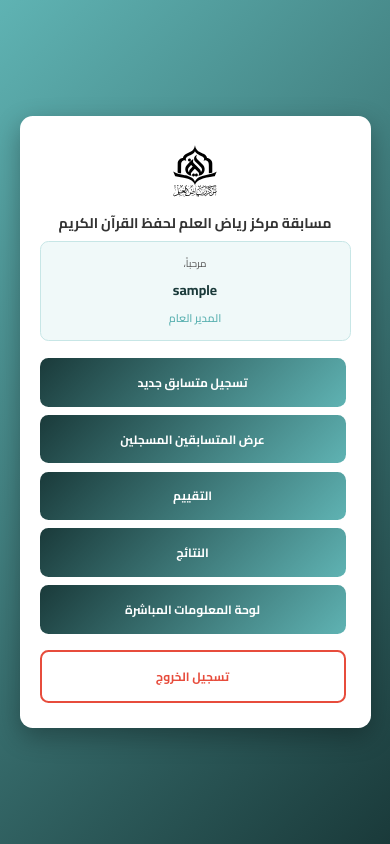
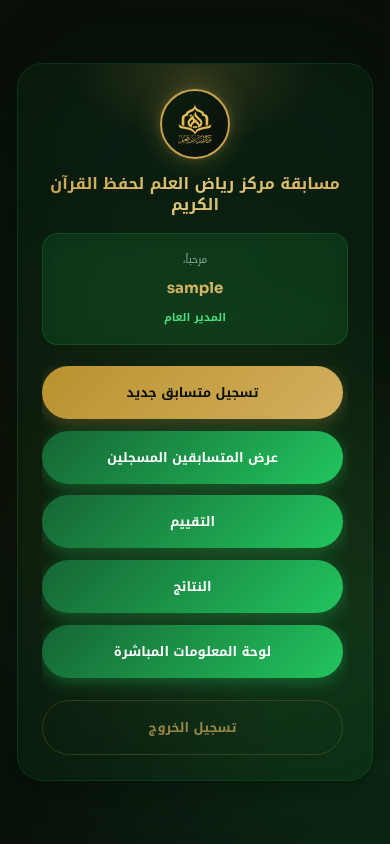
Before and after one commit to hamzaconcepts-eng/qce1447, a Next.js app: page /dashboard in a window 390 px wide. Built offline with nearby package versions, Linux system fonts and the light colour scheme; sample sign-in values are in the browser's storage.

Commit message:
Make live stats page fully responsive for all devices

```diff
--- a/src/app/dashboard/page.tsx
+++ b/src/app/dashboard/page.tsx
@@ -64,6 +64,9 @@ export default function DashboardPage() {
 
   return (
     <>
+      {/* Google Fonts */}
+      <link href="https://fonts.googleapis.com/css2?family=Sora:wght@300;400;500;600;700;800&family=Noto+Kufi+Arabic:wght@300;400;500;600;700;800;900&display=swap" rel="stylesheet" />
+
       <style jsx global>{`
         * {
           margin: 0;
@@ -75,13 +78,129 @@ export default function DashboardPage() {
           height: calc(var(--vh, 1vh) * 100);
           width: 100vw;
           overflow: hidden;
-          font-family: 'Cairo', sans-serif;
         }
 
         body {
-          background: linear-gradient(135deg, #5fb3b3 0%, #1a3a3a 100%);
+          background: #0A0F0A;
+          font-family: 'Noto Kufi Arabic', 'Sora', -apple-system, BlinkMacSystemFont, sans-serif;
+          color: #F0FDF4;
+          -webkit-font-smoothing: antialiased;
+        }
+
+        /* Animated Background Orbs */
+        .bg-canvas {
+          position: fixed;
+          top: 0;
+          left: 0;
+          right: 0;
+          bottom: 0;
+          z-index: 0;
+          overflow: hidden;
+          pointer-events: none;
+        }
+
+        .bg-orb {
+          position: absolute;
+          border-radius: 50%;
+          filter: blur(120px);
+          opacity: 0.3;
+        }
+
+        .bg-orb.green-1 {
+          width: 500px;
+          height: 500px;
+          background: radial-gradient(circle, #22C55E, transparent 70%);
+          bottom: -15%;
+          left: 20%;
+          animation: orbPulse1 15s ease-in-out infinite alternate;
+        }
+
+        .bg-orb.green-2 {
+          width: 350px;
+          height: 350px;
+          background: radial-gradient(circle, #166534, transparent 70%);
+          top: 10%;
+          right: -5%;
+          animation: orbPulse2 20s ease-in-out infinite alternate;
+        }
+
+        .bg-orb.gold-1 {
+          width: 400px;
+          height: 400px;
+          background: radial-gradient(circle, #C8A24E, transparent 70%);
+          top: 35%;
+          left: -8%;
+          opacity: 0.18;
+          animation: orbPulse3 18s ease-in-out infinite alternate;
+        }
+
+        .bg-orb.gold-2 {
+          width: 300px;
+          height: 300px;
+          background: radial-gradient(circle, #D4AF5E, transparent 70%);
+          bottom: 20%;
+          right: -5%;
+          opacity: 0.12;
+          animation: orbPulse2 22s ease-in-out infinite alternate;
+        }
+
+        @keyframes orbPulse1 {
+          0% { transform: translate(0, 0) scale(1); opacity: 0.25; }
+          50% { transform: translate(30px, -20px) scale(1.15); opacity: 0.35; }
+          100% { transform: translate(-20px, 10px) scale(0.95); opacity: 0.2; }
+        }
+
+        @keyframes orbPulse2 {
+          0% { transform: translate(0, 0) scale(1); }
+          100% { transform: translate(-40px, 30px) scale(1.1); }
+        }
+
+        @keyframes orbPulse3 {
+          0% { transform: translate(0, 0) scale(1); }
+          100% { transform: translate(30px, -20px) scale(1.08); }
+        }
+
+        .bg-canvas::after {
+          content: '';
+          position: absolute;
+          inset: 0;
+          background: repeating-linear-gradient(
+            0deg,
+            transparent,
+            transparent 2px,
+            rgba(34, 197, 94, 0.012) 2px,
+            rgba(34, 197, 94, 0.012) 4px
+          );
+          pointer-events: none;
+        }
+
+        /* Custom Scrollbar */
+        ::-webkit-scrollbar {
+          width: 6px;
+        }
+
+        ::-webkit-scrollbar-track {
+          background: rgba(34, 197, 94, 0.05);
+          border-radius: 10px;
+        }
+
+        ::-webkit-scrollbar-thumb {
+          background: rgba(200, 162, 78, 0.3);
+          border-radius: 10px;
+        }
+
+        ::-webkit-scrollbar-thumb:hover {
+          background: rgba(200, 162, 78, 0.5);
         }
       `}</style>
+
+      {/* Animated Background */}
+      <div className="bg-canvas">
+        <div className="bg-orb green-1"></div>
+        <div className="bg-orb green-2"></div>
+        <div className="bg-orb gold-1"></div>
+        <div className="bg-orb gold-2"></div>
+      </div>
 
       <div style={{
         height: 'calc(var(--vh, 1vh) * 100)',
@@ -90,100 +209,146 @@ export default function DashboardPage() {
         justifyContent: 'center',
         alignItems: 'center',
         padding: 'clamp(10px, 2vh, 20px)',
-        background: 'linear-gradient(135deg, #5fb3b3 0%, #1a3a3a 100%)'
+        position: 'relative',
+        zIndex: 1
       }}>
 
+        {/* Glass Morphism Card */}
         <div style={{
-          background: '#ffffff',
-          padding: 'clamp(20px, 3vh, 40px) clamp(20px, 3vw, 40px)',
-          borderRadius: 'clamp(10px, 1.5vh, 20px)',
-          boxShadow: '0 1vh 3vh rgba(0,0,0,0.3)',
+          background: 'rgba(34, 197, 94, 0.06)',
+          backdropFilter: 'blur(20px)',
+          WebkitBackdropFilter: 'blur(20px)',
+          border: '1px solid rgba(34, 197, 94, 0.15)',
+          padding: 'clamp(24px, 3vh, 40px) clamp(24px, 3vw, 32px)',
+          borderRadius: 'clamp(20px, 3vh, 32px)',
+          boxShadow: '0 8px 32px rgba(0, 0, 0, 0.4), 0 0 80px rgba(34, 197, 94, 0.05)',
           width: '100%',
-          maxWidth: 'clamp(350px, 90vw, 700px)',
+          maxWidth: 'clamp(380px, 90vw, 700px)',
           maxHeight: '95vh',
           overflow: 'hidden',
           display: 'flex',
-          flexDirection: 'column'
+          flexDirection: 'column',
+          position: 'relative'
         }}>
 
-          {/* Logo */}
+          {/* Gold Glow at Top */}
           <div style={{
-            width: 'clamp(60px, 10vw, 100px)',
-            height: 'clamp(60px, 10vw, 100px)',
-            margin: '0 auto clamp(10px, 1.5vh, 20px)',
+            position: 'absolute',
+            top: '-60px',
+            left: '50%',
+            transform: 'translateX(-50%)',
+            width: '250px',
+            height: '140px',
+            background: 'radial-gradient(ellipse, rgba(200, 162, 78, 0.3), transparent 70%)',
+            pointerEvents: 'none',
+            opacity: 0.6,
+            zIndex: 0
+          }}></div>
+
+          {/* Logo with Gold Border */}
+          <div style={{
+            width: 'clamp(70px, 12vw, 92px)',
+            height: 'clamp(70px, 12vw, 92px)',
+            margin: '0 auto clamp(12px, 1.8vh, 18px)',
             display: 'flex',
             alignItems: 'center',
             justifyContent: 'center',
-            flexShrink: 0
+            borderRadius: '50%',
+            background: 'linear-gradient(135deg, #0B1F0E, #0A0F0A)',
+            border: '2px solid #C8A24E',
+            boxShadow: '0 0 28px rgba(200,162,78,0.3), 0 0 8px rgba(200,162,78,0.2)',
+            flexShrink: 0,
+            position: 'relative',
+            zIndex: 1
           }}>
             <Image
               src="/images/logo.svg"
               alt="شعار مركز رياض العلم"
-              width={100}
-              height={100}
-              style={{ width: '100%', height: '100%', objectFit: 'contain' }}
+              width={92}
+              height={92}
+              style={{
+                width: '70%',
+                height: '70%',
+                objectFit: 'contain',
+                filter: 'brightness(0) saturate(100%) invert(79%) sepia(18%) saturate(1234%) hue-rotate(359deg) brightness(95%) contrast(88%)'
+              }}
               priority
             />
           </div>
 
-          {/* Title */}
+          {/* Title with Gold Gradient */}
           <h1 style={{
-            color: '#333333',
-            marginBottom: 'clamp(5px, 1vh, 10px)',
-            fontSize: 'clamp(14px, 2.2vw, 26px)',
+            marginBottom: 'clamp(15px, 2vh, 20px)',
+            fontSize: 'clamp(16px, 2.4vw, 24px)',
             fontWeight: '700',
             lineHeight: '1.3',
             textAlign: 'center',
-            flexShrink: 0
+            flexShrink: 0,
+            position: 'relative',
+            zIndex: 1,
+            background: 'linear-gradient(135deg, #C8A24E, #E0C478, #D4AF5E)',
+            WebkitBackgroundClip: 'text',
+            WebkitTextFillColor: 'transparent',
+            backgroundClip: 'text'
           }}>
             مسابقة مركز رياض العلم لحفظ القرآن الكريم
           </h1>
 
-          {/* User Info Header */}
+          {/* User Info Card - Inner Glass */}
           <div style={{
-            background: '#f0f9f9',
-            padding: 'clamp(10px, 1.5vh, 15px)',
-            borderRadius: 'clamp(5px, 1vh, 10px)',
-            border: '1px solid #c7e6e6',
-            marginBottom: 'clamp(15px, 2vh, 25px)',
-            flexShrink: 0
+            background: 'rgba(34, 197, 94, 0.1)',
+            backdropFilter: 'blur(12px)',
+            border: '1px solid rgba(34, 197, 94, 0.18)',
+            padding: 'clamp(12px, 2vh, 16px)',
+            borderRadius: 'clamp(12px, 1.8vh, 18px)',
+            marginBottom: 'clamp(18px, 2.5vh, 24px)',
+            flexShrink: 0,
+            position: 'relative',
+            zIndex: 1,
+            transition: 'all 0.25s'
           }}>
             <p style={{
-              color: '#555555',
-              fontSize: 'clamp(10px, 1.2vw, 14px)',
-              marginBottom: 'clamp(3px, 0.5vh, 5px)',
-              textAlign: 'center'
+              color: 'rgba(240, 253, 244, 0.6)',
+              fontSize: 'clamp(10px, 1.2vw, 12px)',
+              marginBottom: 'clamp(4px, 0.6vh, 6px)',
+              textAlign: 'center',
+              fontWeight: '400'
             }}>
               مرحباً،
             </p>
             <p style={{
-              color: '#1a3a3a',
-              fontSize: 'clamp(14px, 1.6vw, 18px)',
+              fontSize: 'clamp(15px, 1.8vw, 18px)',
               fontWeight: '700',
-              textAlign: 'center'
+              textAlign: 'center',
+              background: 'linear-gradient(135deg, #C8A24E, #E0C478)',
+              WebkitBackgroundClip: 'text',
+              WebkitTextFillColor: 'transparent',
+              backgroundClip: 'text'
             }}>
               {user.username}
             </p>
             <p style={{
-              color: '#5fb3b3',
-              fontSize: 'clamp(11px, 1.2vw, 14px)',
+              color: '#4ADE80',
+              fontSize: 'clamp(11px, 1.3vw, 13px)',
               fontWeight: '600',
-              marginTop: 'clamp(3px, 0.5vh, 5px)',
+              marginTop: 'clamp(4px, 0.6vh, 6px)',
               textAlign: 'center'
             }}>
               {getRoleInArabic(user.role)}
             </p>
           </div>
 
-          {/* Main Buttons - Scrollable if needed */}
+          {/* Main Buttons - Scrollable */}
           <div style={{
             flex: 1,
             overflowY: 'auto',
             overflowX: 'hidden',
             display: 'flex',
             flexDirection: 'column',
-            gap: 'clamp(8px, 1vh, 12px)',
-            paddingRight: '5px'
+            gap: 'clamp(10px, 1.4vh, 12px)',
+            paddingRight: '5px',
+            position: 'relative',
+            zIndex: 1
           }}>
 
             {/* Register New Competitor - Admin Only */}
@@ -192,23 +357,32 @@ export default function DashboardPage() {
               disabled={!canRegister}
               style={{
                 width: '100%',
-                padding: 'clamp(10px, 1.5vh, 15px)',
+                padding: 'clamp(12px, 1.8vh, 14px) clamp(24px, 4vw, 32px)',
                 background: canRegister
-                  ? 'linear-gradient(135deg, #1a3a3a 0%, #5fb3b3 100%)'
-                  : '#e0e0e0',
-                color: canRegister ? 'white' : '#999999',
-                border: 'none',
-                borderRadius: 'clamp(5px, 1vh, 10px)',
-                fontSize: 'clamp(12px, 1.4vw, 16px)',
+                  ? 'linear-gradient(135deg, #B8922E, #D4AF5E)'
+                  : 'rgba(200, 162, 78, 0.1)',
+                color: canRegister ? '#0A0F0A' : 'rgba(240, 253, 244, 0.3)',
+                border: canRegister ? 'none' : '1px solid rgba(200, 162, 78, 0.2)',
+                borderRadius: '999px',
+                fontSize: 'clamp(13px, 1.5vw, 15px)',
                 fontWeight: '700',
-                fontFamily: 'Cairo, sans-serif',
+                fontFamily: 'Noto Kufi Arabic, Sora, sans-serif',
                 cursor: canRegister ? 'pointer' : 'not-allowed',
-                transition: 'all 0.2s',
-                opacity: canRegister ? 1 : 0.6,
+                transition: 'all 0.25s',
+                opacity: canRegister ? 1 : 0.5,
+                boxShadow: canRegister ? '0 4px 16px rgba(200,162,78,0.3)' : 'none',
                 flexShrink: 0
               }}
-              onMouseEnter={(e) => canRegister && (e.currentTarget.style.transform = 'translateY(-2px)')}
-              onMouseLeave={(e) => (e.currentTarget.style.transform = 'translateY(0)')}
+              onMouseEnter={(e) => {
+                if (canRegister) {
+                  e.currentTarget.style.transform = 'translateY(-2px)'
+                  e.currentTarget.style.boxShadow = '0 8px 32px rgba(200,162,78,0.5)'
+                }
+              }}
+              onMouseLeave={(e) => {
+                e.currentTarget.style.transform = 'translateY(0)'
+                e.currentTarget.style.boxShadow = canRegister ? '0 4px 16px rgba(200,162,78,0.3)' : 'none'
+              }}
             >
               تسجيل متسابق جديد
             </button>
@@ -219,23 +393,32 @@ export default function DashboardPage() {
               disabled={!canView}
               style={{
                 width: '100%',
-                padding: 'clamp(10px, 1.5vh, 15px)',
+                padding: 'clamp(12px, 1.8vh, 14px) clamp(24px, 4vw, 32px)',
                 background: canView
-                  ? 'linear-gradient(135deg, #1a3a3a 0%, #5fb3b3 100%)'
-                  : '#e0e0e0',
-                color: canView ? 'white' : '#999999',
-                border: 'none',
-                borderRadius: 'clamp(5px, 1vh, 10px)',
-                fontSize: 'clamp(12px, 1.4vw, 16px)',
+                  ? 'linear-gradient(135deg, #166534, #22C55E)'
+                  : 'rgba(200, 162, 78, 0.1)',
+                color: canView ? '#FFFFFF' : 'rgba(240, 253, 244, 0.3)',
+                border: canView ? 'none' : '1px solid rgba(200, 162, 78, 0.2)',
+                borderRadius: '999px',
+                fontSize: 'clamp(13px, 1.5vw, 15px)',
                 fontWeight: '700',
-                fontFamily: 'Cairo, sans-serif',
+                fontFamily: 'Noto Kufi Arabic, Sora, sans-serif',
                 cursor: canView ? 'pointer' : 'not-allowed',
-                transition: 'all 0.2s',
-                opacity: canView ? 1 : 0.6,
+                transition: 'all 0.25s',
+                opacity: canView ? 1 : 0.5,
+                boxShadow: canView ? '0 4px 16px rgba(34, 197, 94, 0.35)' : 'none',
                 flexShrink: 0
               }}
-              onMouseEnter={(e) => canView && (e.currentTarget.style.transform = 'translateY(-2px)')}
-              onMouseLeave={(e) => (e.currentTarget.style.transform = 'translateY(0)')}
+              onMouseEnter={(e) => {
+                if (canView) {
+                  e.currentTarget.style.transform = 'translateY(-2px)'
+                  e.currentTarget.style.boxShadow = '0 8px 32px rgba(34, 197, 94, 0.5)'
+                }
+              }}
+              onMouseLeave={(e) => {
+                e.currentTarget.style.transform = 'translateY(0)'
+                e.currentTarget.style.boxShadow = canView ? '0 4px 16px rgba(34, 197, 94, 0.35)' : 'none'
+              }}
             >
               عرض المتسابقين المسجلين
             </button>
@@ -246,23 +429,32 @@ export default function DashboardPage() {
               disabled={!canEvaluate}
               style={{
                 width: '100%',
-                padding: 'clamp(10px, 1.5vh, 15px)',
+                padding: 'clamp(12px, 1.8vh, 14px) clamp(24px, 4vw, 32px)',
                 background: canEvaluate
-                  ? 'linear-gradient(135deg, #1a3a3a 0%, #5fb3b3 100%)'
-                  : '#e0e0e0',
-                color: canEvaluate ? 'white' : '#999999',
-                border: 'none',
-                borderRadius: 'clamp(5px, 1vh, 10px)',
-                fontSize: 'clamp(12px, 1.4vw, 16px)',
+                  ? 'linear-gradient(135deg, #166534, #22C55E)'
+                  : 'rgba(200, 162, 78, 0.1)',
+                color: canEvaluate ? '#FFFFFF' : 'rgba(240, 253, 244, 0.3)',
+                border: canEvaluate ? 'none' : '1px solid rgba(200, 162, 78, 0.2)',
+                borderRadius: '999px',
+                fontSize: 'clamp(13px, 1.5vw, 15px)',
                 fontWeight: '700',
-                fontFamily: 'Cairo, sans-serif',
+                fontFamily: 'Noto Kufi Arabic, Sora, sans-serif',
                 cursor: canEvaluate ? 'pointer' : 'not-allowed',
-                transition: 'all 0.2s',
-                opacity: canEvaluate ? 1 : 0.6,
+                transition: 'all 0.25s',
+                opacity: canEvaluate ? 1 : 0.5,
+                boxShadow: canEvaluate ? '0 4px 16px rgba(34, 197, 94, 0.35)' : 'none',
                 flexShrink: 0
               }}
-              onMouseEnter={(e) => canEvaluate && (e.currentTarget.style.transform = 'translateY(-2px)')}
-              onMouseLeave={(e) => (e.currentTarget.style.transform = 'translateY(0)')}
+              onMouseEnter={(e) => {
+                if (canEvaluate) {
+                  e.currentTarget.style.transform = 'translateY(-2px)'
+                  e.currentTarget.style.boxShadow = '0 8px 32px rgba(34, 197, 94, 0.5)'
+                }
+              }}
+              onMouseLeave={(e) => {
+                e.currentTarget.style.transform = 'translateY(0)'
+                e.currentTarget.style.boxShadow = canEvaluate ? '0 4px 16px rgba(34, 197, 94, 0.35)' : 'none'
+              }}
             >
               التقييم
             </button>
@@ -272,20 +464,27 @@ export default function DashboardPage() {
               onClick={() => router.push('/dashboard/results')}
               style={{
                 width: '100%',
-                padding: 'clamp(10px, 1.5vh, 15px)',
-                background: 'linear-gradient(135deg, #1a3a3a 0%, #5fb3b3 100%)',
-                color: 'white',
+                padding: 'clamp(12px, 1.8vh, 14px) clamp(24px, 4vw, 32px)',
+                background: 'linear-gradient(135deg, #166534, #22C55E)',
+                color: '#FFFFFF',
                 border: 'none',
-                borderRadius: 'clamp(5px, 1vh, 10px)',
-                fontSize: 'clamp(12px, 1.4vw, 16px)',
+                borderRadius: '999px',
+                fontSize: 'clamp(13px, 1.5vw, 15px)',
                 fontWeight: '700',
-                fontFamily: 'Cairo, sans-serif',
+                fontFamily: 'Noto Kufi Arabic, Sora, sans-serif',
                 cursor: 'pointer',
-                transition: 'all 0.2s',
+                transition: 'all 0.25s',
+                boxShadow: '0 4px 16px rgba(34, 197, 94, 0.35)',
                 flexShrink: 0
               }}
-              onMouseEnter={(e) => (e.currentTarget.style.transform = 'translateY(-2px)')}
-              onMouseLeave={(e) => (e.currentTarget.style.transform = 'translateY(0)')}
+              onMouseEnter={(e) => {
+                e.currentTarget.style.transform = 'translateY(-2px)'
+                e.currentTarget.style.boxShadow = '0 8px 32px rgba(34, 197, 94, 0.5)'
+              }}
+              onMouseLeave={(e) => {
+                e.currentTarget.style.transform = 'translateY(0)'
+                e.currentTarget.style.boxShadow = '0 4px 16px rgba(34, 197, 94, 0.35)'
+              }}
             >
               النتائج
             </button>
@@ -295,49 +494,59 @@ export default function DashboardPage() {
               onClick={() => router.push('/dashboard/live')}
               style={{
                 width: '100%',
-                padding: 'clamp(10px, 1.5vh, 15px)',
-                background: 'linear-gradient(135deg, #1a3a3a 0%, #5fb3b3 100%)',
-                color: 'white',
+                padding: 'clamp(12px, 1.8vh, 14px) clamp(24px, 4vw, 32px)',
+                background: 'linear-gradient(135deg, #166534, #22C55E)',
+                color: '#FFFFFF',
                 border: 'none',
-                borderRadius: 'clamp(5px, 1vh, 10px)',
-                fontSize: 'clamp(12px, 1.4vw, 16px)',
+                borderRadius: '999px',
+                fontSize: 'clamp(13px, 1.5vw, 15px)',
                 fontWeight: '700',
-                fontFamily: 'Cairo, sans-serif',
+                fontFamily: 'Noto Kufi Arabic, Sora, sans-serif',
                 cursor: 'pointer',
-                transition: 'all 0.2s',
+                transition: 'all 0.25s',
+                boxShadow: '0 4px 16px rgba(34, 197, 94, 0.35)',
                 flexShrink: 0
               }}
-              onMouseEnter={(e) => (e.currentTarget.style.transform = 'translateY(-2px)')}
-              onMouseLeave={(e) => (e.currentTarget.style.transform = 'translateY(0)')}
+              onMouseEnter={(e) => {
+                e.currentTarget.style.transform = 'translateY(-2px)'
+                e.currentTarget.style.boxShadow = '0 8px 32px rgba(34, 197, 94, 0.5)'
+              }}
+              onMouseLeave={(e) => {
+                e.currentTarget.style.transform = 'translateY(0)'
+                e.currentTarget.style.boxShadow = '0 4px 16px rgba(34, 197, 94, 0.35)'
+              }}
             >
               لوحة المعلومات المباشرة
             </button>
 
-            {/* Logout Button */}
+            {/* Logout Button - Ghost Style */}
             <button
               onClick={handleLogout}
               style={{
                 width: '100%',
-                padding: 'clamp(10px, 1.5vh, 15px)',
-                background: '#ffffff',
-                color: '#e74c3c',
-                border: '2px solid #e74c3c',
-                borderRadius: 'clamp(5px, 1vh, 10px)',
-                fontSize: 'clamp(12px, 1.4vw, 16px)',
+                padding: 'clamp(12px, 1.8vh, 14px) clamp(24px, 4vw, 32px)',
+                background: 'transparent',
+                color: '#D4AF5E',
+                border: '1px solid rgba(200, 162, 78, 0.3)',
+                borderRadius: '999px',
+                fontSize: 'clamp(13px, 1.5vw, 15px)',
                 fontWeight: '700',
-                fontFamily: 'Cairo, sans-serif',
+                fontFamily: 'Noto Kufi Arabic, Sora, sans-serif',
                 cursor: 'pointer',
                 transition: 'all 0.2s',
-                marginTop: 'clamp(5px, 1vh, 10px)',
-                flexShrink: 0
+                marginTop: 'clamp(8px, 1.2vh, 12px)',
+                flexShrink: 0,
+                opacity: 0.7
               }}
               onMouseEnter={(e) => {
-                e.currentTarget.style.background = '#e74c3c'
-                e.currentTarget.style.color = 'white'
+                e.currentTarget.style.background = 'rgba(200, 162, 78, 0.08)'
+                e.currentTarget.style.opacity = '1'
+                e.currentTarget.style.borderColor = 'rgba(200, 162, 78, 0.5)'
               }}
               onMouseLeave={(e) => {
-                e.currentTarget.style.background = '#ffffff'
-                e.currentTarget.style.color = '#e74c3c'
+                e.currentTarget.style.background = 'transparent'
+                e.currentTarget.style.opacity = '0.7'
+                e.currentTarget.style.borderColor = 'rgba(200, 162, 78, 0.3)'
               }}
             >
               تسجيل الخروج
```
